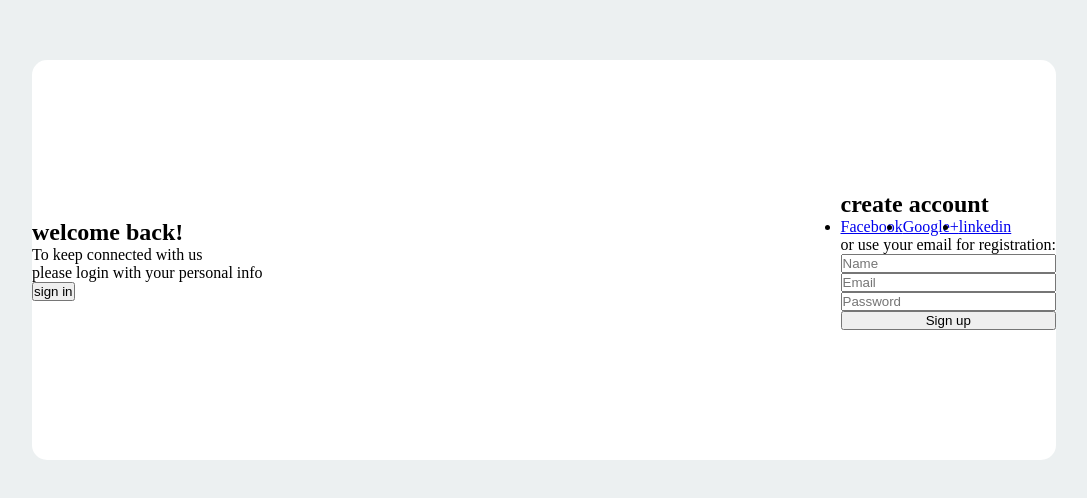
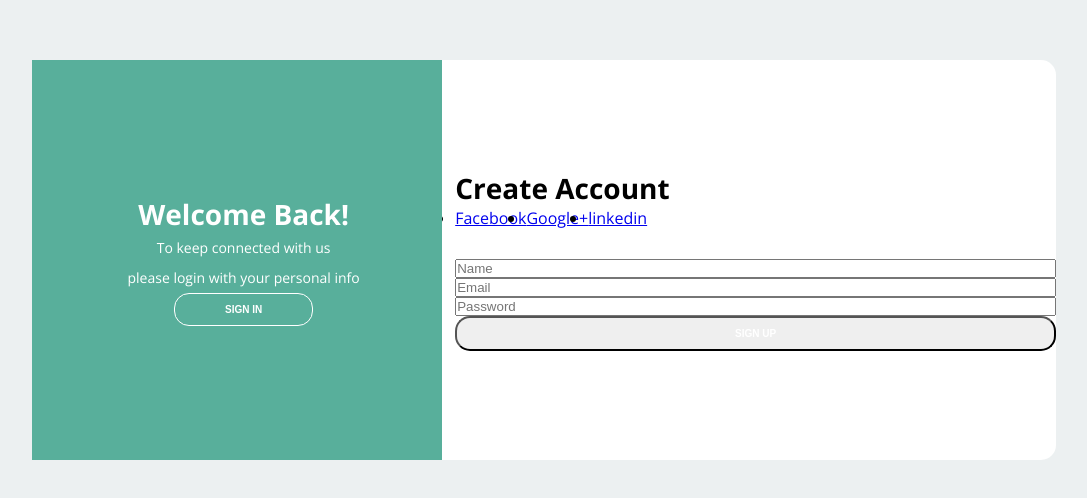
Before and after one commit to Ivoneideduarte/sistema-de-login, a plain HTML site: page 02 - Login/index.html in a window 1280 px wide. Shown: the part 140-638 px from the top of the page, without its empty margins (96-1183 px from the left). Drawn offline with nearby package versions, Linux system fonts and the light colour scheme.

Commit message:
Estilo CSS p1

```diff
--- a/02 - Login/css/style.css
+++ b/02 - Login/css/style.css
@@ -1,9 +1,16 @@
+@import url('https://fonts.googleapis.com/css2?family=Open+Sans:wght@300;400;700&display=swap');
+
 * {
     /* Reseta as formatações */
     margin: 0;
     padding: 0;
     box-sizing: border-box;
 }
+
+body {
+    font-family: 'Open Sans', sans-serif;
+}
+
 .container {
     display: flex; /* Posiciona uma coluna ao lado da outra */
     justify-content: center;
@@ -19,11 +26,66 @@
     height: 50%;
     justify-content: space-between;
     align-items: center;
+    position: relative;
+}
 
+.content::before {
+    content: "";
+    position: absolute;
+    background-color: #58af9b;
+    width: 40%;
+    height: 100%;
+
+}
+
+.title {
+    font-size: 28px;
+    font-weight: bold;
+    text-transform: capitalize;
+}
+
+.title-primary {
+    color: #fff;
+}
+
+.description {
+    font-size: 14px;
+    font-weight: 300;
+    color: #fff;
+    line-height: 30px;
+}
+
+.btn {
+    border-radius: 15px;
+    text-transform: uppercase;
+    color: #fff;
+    font-size: 10px;
+    padding: 10px 50px;
+    cursor: pointer;
+    font-weight: bold;
+}
+
+.btn-primary {
+    background-color: transparent;
+    border: 1px solid #fff;
+}
+.btn-primary:hover {
+    background-color: #fff;
+    color: #58af9b;
 }
 
 .first-content {
     display: flex; /* Posiciona uma coluna ao lado da outra */
+}
+
+.first-column {
+    text-align: center;
+    flex: 1 0 auto;
+    z-index: 10;
+}
+
+.second-column {
+    flex: 2 0 auto;
 }
 
 .list-social-media {
--- a/02 - Login/index.html
+++ b/02 - Login/index.html
@@ -12,10 +12,10 @@
     <div class="container">
         <div class="content first-content">
             <div class="first-column"> <!-- Primeira coluna de conteúdo-->
-                <h2 class="title">welcome back!</h2>
+                <h2 class="title title-primary">welcome back!</h2>
                 <p class="description">To keep connected with us</p>
                 <p class="description">please login with your personal info</p>
-                <button class="btn">sign in</button>
+                <button class="btn btn-primary">sign in</button>
             </div> <!-- end first-column -->
             <div class="second-column"> <!-- Segunda coluna de conteúdo-->
                 <h2 class="title">create account</h2>
```
